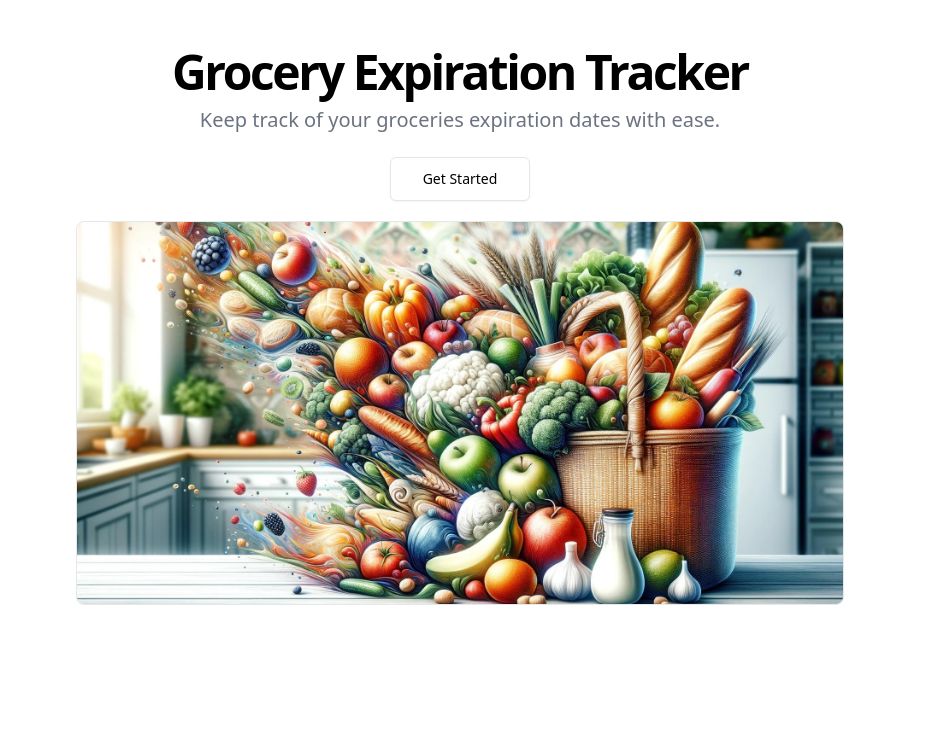
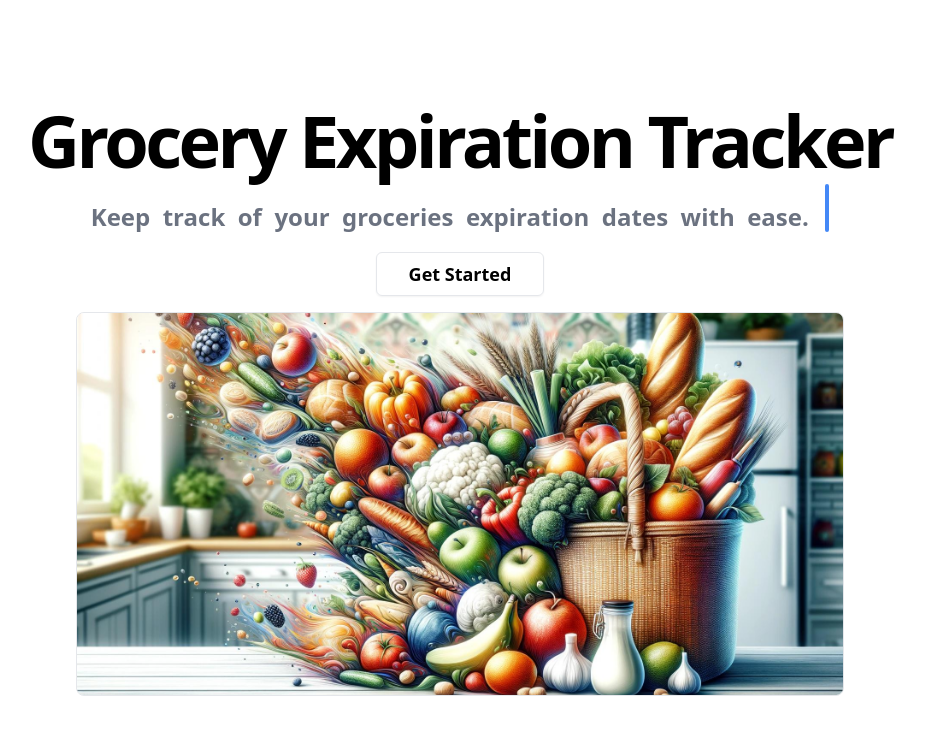
Before and after one commit to diyantonchev/grocery-expiration-tracker, a Next.js app: page / in a window 1280 px wide. Shown: the top 734 px of the page, without its empty margins (180-1106 px from the left). Built offline with nearby package versions, Linux system fonts and the light colour scheme.

Commit message:
Updated homepage

```diff
--- a/package.json
+++ b/package.json
@@ -24,11 +24,13 @@
     "clsx": "^2.1.0",
     "dayjs": "^1.11.10",
     "drizzle-orm": "^0.29.3",
+    "framer-motion": "^11.0.6",
     "lucide-react": "^0.330.0",
     "next": "^14.0.4",
     "react": "18.2.0",
     "react-dom": "18.2.0",
     "react-hook-form": "^7.50.1",
+    "simplex-noise": "^4.0.1",
     "tailwind-merge": "^2.2.1",
     "tailwindcss-animate": "^1.0.7",
     "zod": "^3.22.4"
--- a/src/app/page.tsx
+++ b/src/app/page.tsx
@@ -1,25 +1,57 @@
 import Link from 'next/link';
 import Image from 'next/image';
+import { TypewriterEffectSmooth } from '~/components/ui/typewriter-effect';
+
+const words = [
+  {
+    text: 'Keep',
+  },
+  {
+    text: 'track',
+  },
+  {
+    text: 'of',
+  },
+  {
+    text: 'your',
+  },
+  {
+    text: 'groceries',
+  },
+  {
+    text: 'expiration',
+  },
+  {
+    text: 'dates',
+  },
+  {
+    text: 'with',
+  },
+  {
+    text: 'ease.',
+  },
+];
 
 export default function HomePage() {
   return (
-    <main className="w-full py-12">
-      <div className="container flex flex-col items-center justify-center space-y-3 px-4 text-center md:space-y-5 md:px-6">
+    <main className="flex h-screen flex-col items-center justify-center space-y-4 px-4 text-center md:px-6">
       <div className="space-y-2">
-          <h1 className="text-4xl font-bold tracking-tighter sm:text-5xl">
+        <h1 className="text-3xl font-bold tracking-tighter md:text-5xl lg:text-7xl">
           Grocery Expiration Tracker
         </h1>
-          <p className="mx-auto max-w-[600px] text-gray-500 dark:text-gray-400 md:text-xl/relaxed lg:text-base/relaxed xl:text-xl/relaxed">
-            Keep track of your groceries expiration dates with ease.
-          </p>
+        <TypewriterEffectSmooth
+          className="my-0 justify-center"
+          defaultWordsClassName="text-gray-500 lg:text-2xl/relaxed font-semibold md:text-xl/relaxed"
+          words={words}
+        />
       </div>
       <Link
-          className="inline-flex h-11 items-center rounded-md border border-gray-200 bg-white px-8 text-sm font-medium shadow-sm transition-colors hover:bg-gray-100 hover:text-gray-900 dark:border-gray-800 dark:bg-gray-950 dark:hover:bg-gray-950 dark:hover:text-gray-50 dark:focus-visible:ring-gray-300"
+        className="inline-flex h-11 items-center rounded-md border border-gray-200 px-8 text-lg font-semibold shadow-sm transition-colors duration-300 hover:bg-blue-600 hover:text-white"
         href="/dashboard"
       >
         Get Started
       </Link>
-        <div className="w-full max-w-3xl">
+      <div className="max-w-3xl">
         <Image
           className="aspect-[2/1] overflow-hidden rounded-lg border object-cover object-center"
           alt="Hero"
@@ -28,7 +60,6 @@ export default function HomePage() {
           width="900"
         />
       </div>
-      </div>
     </main>
   );
 }
--- /dev/null
+++ b/src/components/ui/typewriter-effect.tsx
@@ -0,0 +1,190 @@
+'use client';
+
+import { cn } from '~/lib/utils';
+import { motion, stagger, useAnimate, useInView } from 'framer-motion';
+import { useEffect } from 'react';
+
+export const TypewriterEffect = ({
+  words,
+  className,
+  cursorClassName,
+}: {
+  words: {
+    text: string;
+    className?: string;
+  }[];
+  className?: string;
+  cursorClassName?: string;
+}) => {
+  // split text inside of words into array of characters
+  const wordsArray = words.map((word) => {
+    return {
+      ...word,
+      text: word.text.split(''),
+    };
+  });
+
+  const [scope, animate] = useAnimate();
+  const isInView = useInView(scope);
+
+  useEffect(() => {
+    if (isInView) {
+      // eslint-disable-next-line @typescript-eslint/no-floating-promises
+      animate(
+        'span',
+        {
+          display: 'inline-block',
+          opacity: 1,
+        },
+        {
+          duration: 0.3,
+          delay: stagger(0.1),
+          ease: 'easeInOut',
+        },
+      );
+    }
+  }, [isInView]);
+
+  const renderWords = () => {
+    return (
+      <motion.div ref={scope} className="inline">
+        {wordsArray.map((word, idx) => {
+          return (
+            <div key={`word-${idx}`} className="inline-block">
+              {word.text.map((char, index) => (
+                <motion.span
+                  initial={{}}
+                  key={`char-${index}`}
+                  className={cn(
+                    `hidden text-black opacity-0 dark:text-white`,
+                    word.className,
+                  )}
+                >
+                  {char}
+                </motion.span>
+              ))}
+              &nbsp;
+            </div>
+          );
+        })}
+      </motion.div>
+    );
+  };
+  return (
+    <div
+      className={cn(
+        'text-center text-base font-bold sm:text-xl md:text-3xl lg:text-5xl',
+        className,
+      )}
+    >
+      {renderWords()}
+      <motion.span
+        initial={{
+          opacity: 0,
+        }}
+        animate={{
+          opacity: 1,
+        }}
+        transition={{
+          duration: 0.8,
+          repeat: Infinity,
+          repeatType: 'reverse',
+        }}
+        className={cn(
+          'inline-block h-4 w-[4px] rounded-sm bg-blue-500 md:h-6 lg:h-10',
+          cursorClassName,
+        )}
+      ></motion.span>
+    </div>
+  );
+};
+
+export const TypewriterEffectSmooth = ({
+  words,
+  className,
+  cursorClassName,
+  defaultWordsClassName = 'text-black dark:text-white',
+}: {
+  words: {
+    text: string;
+    className?: string;
+  }[];
+  className?: string;
+  cursorClassName?: string;
+  defaultWordsClassName?: string;
+}) => {
+  // split text inside of words into array of characters
+  const wordsArray = words.map((word) => {
+    return {
+      ...word,
+      text: word.text.split(''),
+    };
+  });
+  const renderWords = () => {
+    return (
+      <div>
+        {wordsArray.map((word, idx) => {
+          return (
+            <div key={`word-${idx}`} className="inline-block">
+              {word.text.map((char, index) => (
+                <span
+                  key={`char-${index}`}
+                  className={cn(defaultWordsClassName, word.className)}
+                >
+                  {char}
+                </span>
+              ))}
+              &nbsp;
+            </div>
+          );
+        })}
+      </div>
+    );
+  };
+
+  return (
+    <div className={cn('my-6 flex space-x-1', className)}>
+      <motion.div
+        className="overflow-hidden "
+        initial={{
+          width: '0%',
+        }}
+        whileInView={{
+          width: 'fit-content',
+        }}
+        transition={{
+          duration: 2,
+          ease: 'linear',
+          delay: 1,
+        }}
+      >
+        <div
+          className="lg:text:3xl text-xs font-bold sm:text-base md:text-xl xl:text-5xl"
+          style={{
+            whiteSpace: 'nowrap',
+          }}
+        >
+          {renderWords()}{' '}
+        </div>{' '}
+      </motion.div>
+      <motion.span
+        initial={{
+          opacity: 0,
+        }}
+        animate={{
+          opacity: 1,
+        }}
+        transition={{
+          duration: 0.8,
+
+          repeat: Infinity,
+          repeatType: 'reverse',
+        }}
+        className={cn(
+          'block h-4 w-[4px]  rounded-sm bg-blue-500 sm:h-6 xl:h-12',
+          cursorClassName,
+        )}
+      ></motion.span>
+    </div>
+  );
+};
--- /dev/null
+++ b/src/components/ui/wavy-background.tsx
@@ -0,0 +1,124 @@
+/* eslint-disable @typescript-eslint/no-explicit-any */
+/* eslint-disable @typescript-eslint/no-unsafe-assignment */
+/* eslint-disable @typescript-eslint/no-unsafe-call */
+/* eslint-disable @typescript-eslint/no-unsafe-member-access */
+'use client';
+
+import { useEffect, useRef, type ReactNode } from 'react';
+import { createNoise3D } from 'simplex-noise';
+import { cn } from '~/lib/utils';
+
+export const WavyBackground = ({
+  children,
+  className,
+  containerClassName,
+  colors,
+  waveWidth,
+  backgroundFill,
+  blur = 10,
+  speed = 'fast',
+  waveOpacity = 0.5,
+  ...props
+}: {
+  children?: ReactNode;
+  className?: string;
+  containerClassName?: string;
+  colors?: string[];
+  waveWidth?: number;
+  backgroundFill?: string;
+  blur?: number;
+  speed?: 'slow' | 'fast';
+  waveOpacity?: number;
+  [key: string]: any;
+}) => {
+  const noise = createNoise3D();
+  let w: number,
+    h: number,
+    nt: number,
+    i: number,
+    x: number,
+    ctx: any,
+    canvas: any;
+  const canvasRef = useRef<HTMLCanvasElement>(null);
+  const getSpeed = () => {
+    switch (speed) {
+      case 'slow':
+        return 0.001;
+      case 'fast':
+        return 0.002;
+      default:
+        return 0.001;
+    }
+  };
+
+  const init = () => {
+    canvas = canvasRef.current;
+    ctx = canvas.getContext('2d');
+    w = ctx.canvas.width = window.innerWidth;
+    h = ctx.canvas.height = window.innerHeight;
+    ctx.filter = `blur(${blur}px)`;
+    nt = 0;
+    window.onresize = function () {
+      w = ctx.canvas.width = window.innerWidth;
+      h = ctx.canvas.height = window.innerHeight;
+      ctx.filter = `blur(${blur}px)`;
+    };
+    render();
+  };
+
+  const waveColors = colors ?? [
+    '#38bdf8',
+    '#818cf8',
+    '#c084fc',
+    '#e879f9',
+    '#22d3ee',
+  ];
+  const drawWave = (n: number) => {
+    nt += getSpeed();
+    for (i = 0; i < n; i++) {
+      ctx.beginPath();
+      ctx.lineWidth = waveWidth ?? 50;
+      ctx.strokeStyle = waveColors[i % waveColors.length];
+      for (x = 0; x < w; x += 5) {
+        const y = noise(x / 800, 0.3 * i, nt) * 100;
+        ctx.lineTo(x, y + h * 0.5); // adjust for height, currently at 50% of the container
+      }
+      ctx.stroke();
+      ctx.closePath();
+    }
+  };
+
+  let animationId: number;
+  const render = () => {
+    ctx.fillStyle = backgroundFill ?? 'black';
+    ctx.globalAlpha = waveOpacity || 0.5;
+    ctx.fillRect(0, 0, w, h);
+    drawWave(5);
+    animationId = requestAnimationFrame(render);
+  };
+
+  useEffect(() => {
+    init();
+    return () => {
+      cancelAnimationFrame(animationId);
+    };
+  }, []);
+
+  return (
+    <div
+      className={cn(
+        'flex h-screen flex-col items-center justify-center',
+        containerClassName,
+      )}
+    >
+      <canvas
+        className="absolute inset-0 z-0"
+        ref={canvasRef}
+        id="canvas"
+      ></canvas>
+      <div className={cn('relative z-10', className)} {...props}>
+        {children}
+      </div>
+    </div>
+  );
+};
```
Also changed, not shown: 1 other file (tests, documents, lock files or other folders). Lines whose indentation alone changed are shown as unchanged.
